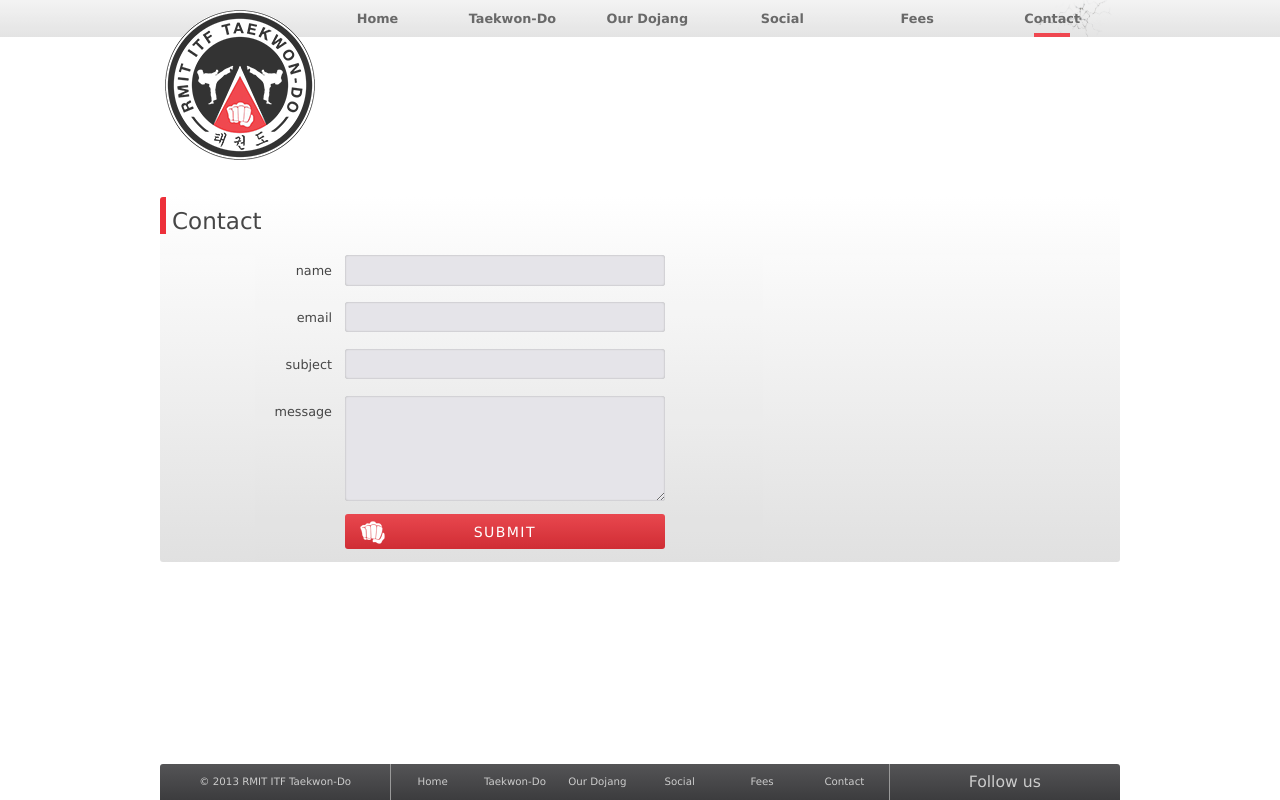
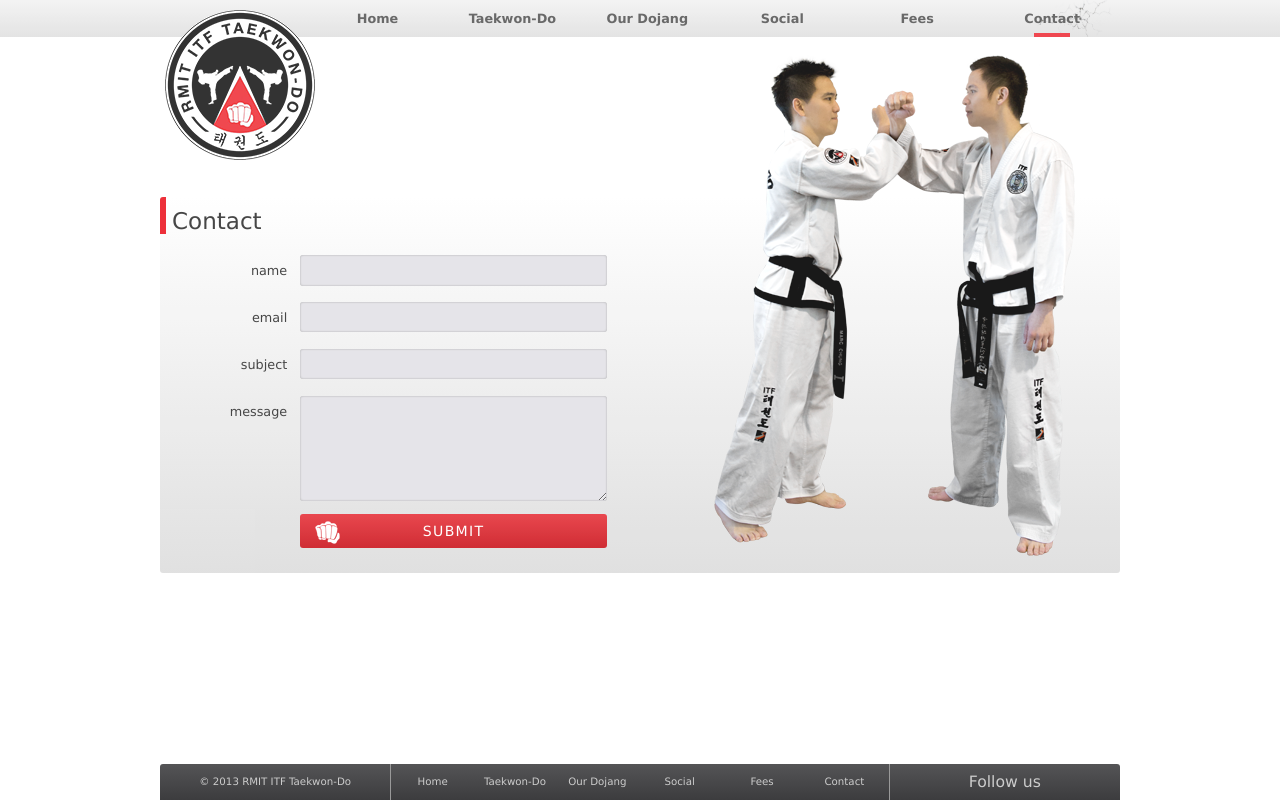
Before and after one commit to axelboc/website-rmittkd, a PHP site: page /contact.php in a window 1280 px wide. Run offline with PHP 8.4, Linux system fonts and the light colour scheme; some libraries are stand-ins or nearby versions.

Commit message:
Hero image on contact page + minor tweaks

```diff
--- a/src/contact.php
+++ b/src/contact.php
@@ -14,8 +14,9 @@
 	<?php include 'includes/header.php'; ?>
 	<section class="main row" role="main">
 		<div class="main-wrap body-max">
-			<section class="section box">
+			<section class="contact-section section box">
 				<h1 class="section-heading">Contact</h1>
+				<img class="contact-image img-mob-left img-tab-left respimg-fit" src="images/adaptive/hero-contact.png" width="384" height="520" alt="">
 				<div class="section-content">
 					<form class="form row">
 						<p class="form-row row">
@@ -34,7 +35,7 @@
 							<label class="form-label" for="message">message</label>
 							<textarea id="message" class="form-field box" name="message" rows="6"></textarea>
 						</p>
-						<p class="form-row row"><input class="form-submit" type="submit" value="Submit"></p>
+						<p class="form-row row"><button class="form-submit box" type="submit"><span>Submit</span></button></p>
 					</form>
 				</div>
 			</section>
--- a/src/css/modules-contact.css
+++ b/src/css/modules-contact.css
@@ -1,8 +1,30 @@
 @CHARSET "UTF-8";
-/* Modules used only on page contact.php */
+
+
+/* ==== Hero image ===== */
+
+/* Image is absolutely positioned */
+@media (min-width: 50em) {
+
+	.contact-section {
+		position: relative;
+	}
+
+	.contact-image {
+		position: absolute;
+		right: 2.5em;
+		bottom: .5em;
+		max-width: 50%;
+	}
+
+}
 
 
 /* ===== Contact form ===== */
+
+.contact-section {
+	padding-bottom: 1em;
+}
 
 .form-label,
 .form-field {
@@ -26,7 +48,7 @@
 
 .form-submit {
 	position: relative;
-	font-size: 110%;
+	font-size: 100%;
 	text-transform: uppercase;
 	letter-spacing: .1em;
 	color: #fff;
@@ -46,23 +68,23 @@
 	}
 
 	.form-label {
-		width: 96px;
-		width: 6rem;
+		width: 6em;
 		line-height: 2.5em;
 		text-align: right;
-		margin-right: 12px;
-		margin-right: .8rem;
+		margin-right: 1em;
 	}
 
 	.form-field,
 	.form-submit {
-		width: 320px;
-		width: 20rem;
+		width: 24em;
 	}
 
 	.form-submit {
-		margin-left: 108px;
-		margin-left: 6.8rem;
+		margin-left: 7em;
+	}
+
+	.form-submit > span {
+		font-size: 110%;
 	}
 
 }
@@ -70,14 +92,12 @@
 @media (min-width: 60em) {
 
 	.form-label {
-		width: 160px;
-		width: 10rem;
+		width: 9em;
 	}
 
 	.form-submit {
 		padding: .7em 4em;
-		margin-left: 172px;
-		margin-left: 10.8rem;
+		margin-left: 10em;
 	}
 
 }
--- a/src/social.php
+++ b/src/social.php
@@ -40,11 +40,11 @@
 			</header>
 			<div class="row">
 				<div class="lay-main">
-					<section class="section box row">
+					<!--<section class="section box row">
 						<h2 class="section-heading">Youtube</h2>
 						<div class="section-content">
 						</div>
-					</section>
+					</section>-->
 					<section class="section box row">
 						<h2 class="section-heading">Facebook</h2>
 						<div class="fb-wrap section-content">
```
Also changed, not shown: src/css/modules-index.css (+21 -14 lines), src/index.php (+8 -8 lines), LICENSE.md, src/images/adaptive/hero-contact.png (added).
